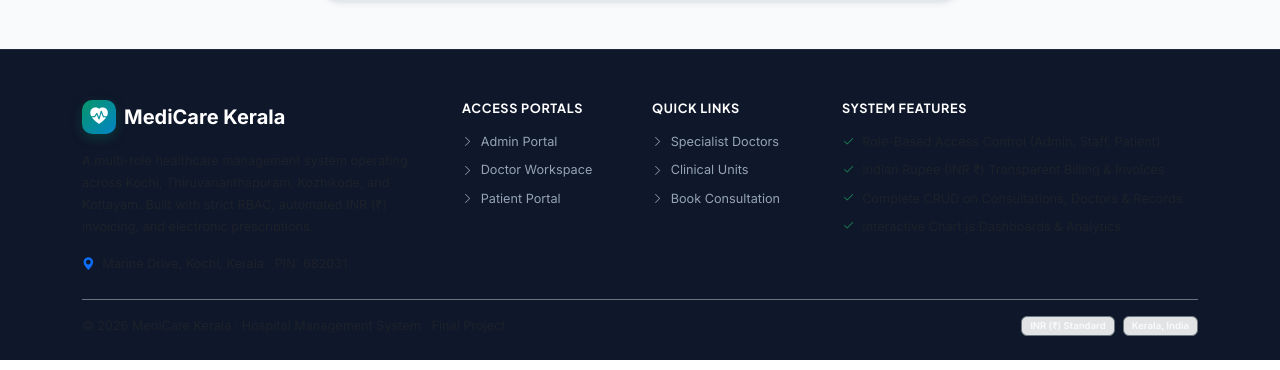
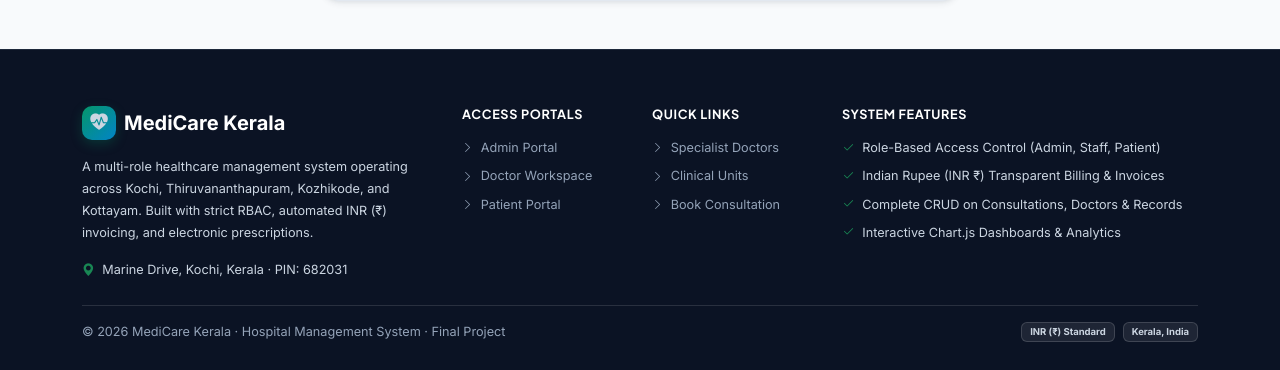
Before and after one commit to vaseemsadikkali/mainproject-medical, a Django app: page /accounts/register/ in a window 1280 px wide. Shown: the part 946-1316 px from the top of the page. Run offline with Django 5.2, Linux system fonts and the light colour scheme.

Commit message:
Fix footer text visibility with high contrast styling

```diff
--- a/static/css/custom.css
+++ b/static/css/custom.css
@@ -667,19 +667,38 @@ a:hover {
    Footer
    ========================================================================== */
 footer {
-  background: var(--slate-900);
-  color: var(--slate-400);
-  padding: 50px 0 24px;
+  background: #0b1324 !important;
+  color: #cbd5e1 !important;
+  padding: 56px 0 28px;
   margin-top: auto;
-  border-top: 1px solid var(--slate-800);
+  border-top: 1px solid #1e293b;
+}
+
+footer p,
+footer span,
+footer li,
+footer div {
+  color: #cbd5e1 !important;
+}
+
+footer .text-muted {
+  color: #94a3b8 !important;
+}
+
+footer h6 {
+  color: #ffffff !important;
+  font-weight: 700;
+  letter-spacing: 0.05em;
 }
 
 footer a {
-  color: var(--slate-400);
+  color: #94a3b8 !important;
+  text-decoration: none;
+  transition: all 0.2s ease;
 }
 
 footer a:hover {
-  color: #ffffff;
+  color: #38bdf8 !important;
 }
 
 /* ==========================================================================
--- a/templates/base.html
+++ b/templates/base.html
@@ -183,7 +183,7 @@
 </main>
 
 <!-- ===================== FOOTER ===================== -->
-<footer>
+<footer style="background: #0b1324 !important; color: #cbd5e1 !important; padding: 56px 0 28px; border-top: 1px solid #1e293b;">
   <div class="container">
     <div class="row g-4 mb-4">
       <div class="col-lg-4 col-md-6">
@@ -193,48 +193,48 @@
           </div>
           <span class="fs-5 fw-bold text-white">MediCare Kerala</span>
         </div>
-        <p class="small text-muted" style="line-height:1.75;">
+        <p class="small" style="color: #cbd5e1 !important; line-height: 1.75;">
           A multi-role healthcare management system operating across Kochi, Thiruvananthapuram, Kozhikode, and Kottayam. Built with strict RBAC, automated INR (₹) invoicing, and electronic prescriptions.
         </p>
-        <div class="small text-muted">
-          <i class="bi bi-geo-alt-fill text-primary me-1"></i> Marine Drive, Kochi, Kerala · PIN: 682031
+        <div class="small" style="color: #cbd5e1 !important;">
+          <i class="bi bi-geo-alt-fill text-success me-1"></i> Marine Drive, Kochi, Kerala · PIN: 682031
         </div>
       </div>
 
       <div class="col-lg-2 col-6">
         <h6 class="text-white fw-bold mb-3 small text-uppercase" style="letter-spacing:0.05em;">Access Portals</h6>
         <ul class="list-unstyled small mb-0">
-          <li class="mb-2"><a href="{% url 'login' %}"><i class="bi bi-chevron-right small me-1"></i> Admin Portal</a></li>
-          <li class="mb-2"><a href="{% url 'login' %}"><i class="bi bi-chevron-right small me-1"></i> Doctor Workspace</a></li>
-          <li class="mb-2"><a href="{% url 'login' %}"><i class="bi bi-chevron-right small me-1"></i> Patient Portal</a></li>
+          <li class="mb-2"><a href="{% url 'login' %}" style="color: #94a3b8; text-decoration: none;"><i class="bi bi-chevron-right small me-1"></i> Admin Portal</a></li>
+          <li class="mb-2"><a href="{% url 'login' %}" style="color: #94a3b8; text-decoration: none;"><i class="bi bi-chevron-right small me-1"></i> Doctor Workspace</a></li>
+          <li class="mb-2"><a href="{% url 'login' %}" style="color: #94a3b8; text-decoration: none;"><i class="bi bi-chevron-right small me-1"></i> Patient Portal</a></li>
         </ul>
       </div>
 
       <div class="col-lg-2 col-6">
         <h6 class="text-white fw-bold mb-3 small text-uppercase" style="letter-spacing:0.05em;">Quick Links</h6>
         <ul class="list-unstyled small mb-0">
-          <li class="mb-2"><a href="{% url 'doctors_list' %}"><i class="bi bi-chevron-right small me-1"></i> Specialist Doctors</a></li>
-          <li class="mb-2"><a href="{% url 'departments_list' %}"><i class="bi bi-chevron-right small me-1"></i> Clinical Units</a></li>
-          <li class="mb-2"><a href="{% url 'appointment_book' %}"><i class="bi bi-chevron-right small me-1"></i> Book Consultation</a></li>
+          <li class="mb-2"><a href="{% url 'doctors_list' %}" style="color: #94a3b8; text-decoration: none;"><i class="bi bi-chevron-right small me-1"></i> Specialist Doctors</a></li>
+          <li class="mb-2"><a href="{% url 'departments_list' %}" style="color: #94a3b8; text-decoration: none;"><i class="bi bi-chevron-right small me-1"></i> Clinical Units</a></li>
+          <li class="mb-2"><a href="{% url 'appointment_book' %}" style="color: #94a3b8; text-decoration: none;"><i class="bi bi-chevron-right small me-1"></i> Book Consultation</a></li>
         </ul>
       </div>
 
       <div class="col-lg-4 col-md-6">
         <h6 class="text-white fw-bold mb-3 small text-uppercase" style="letter-spacing:0.05em;">System Features</h6>
-        <ul class="list-unstyled small text-muted mb-0">
-          <li class="mb-2"><i class="bi bi-check2 text-success me-1"></i> Role-Based Access Control (Admin, Staff, Patient)</li>
-          <li class="mb-2"><i class="bi bi-check2 text-success me-1"></i> Indian Rupee (INR ₹) Transparent Billing & Invoices</li>
-          <li class="mb-2"><i class="bi bi-check2 text-success me-1"></i> Complete CRUD on Consultations, Doctors & Records</li>
-          <li class="mb-2"><i class="bi bi-check2 text-success me-1"></i> Interactive Chart.js Dashboards & Analytics</li>
+        <ul class="list-unstyled small mb-0" style="color: #cbd5e1 !important;">
+          <li class="mb-2" style="color: #cbd5e1 !important;"><i class="bi bi-check2 text-success me-1"></i> Role-Based Access Control (Admin, Staff, Patient)</li>
+          <li class="mb-2" style="color: #cbd5e1 !important;"><i class="bi bi-check2 text-success me-1"></i> Indian Rupee (INR ₹) Transparent Billing & Invoices</li>
+          <li class="mb-2" style="color: #cbd5e1 !important;"><i class="bi bi-check2 text-success me-1"></i> Complete CRUD on Consultations, Doctors & Records</li>
+          <li class="mb-2" style="color: #cbd5e1 !important;"><i class="bi bi-check2 text-success me-1"></i> Interactive Chart.js Dashboards & Analytics</li>
         </ul>
       </div>
     </div>
 
-    <div class="border-top border-secondary pt-3 d-flex justify-content-between align-items-center flex-wrap gap-2 text-muted small">
-      <div>&copy; 2026 MediCare Kerala · Hospital Management System · Final Project</div>
+    <div class="pt-3 d-flex justify-content-between align-items-center flex-wrap gap-2 small" style="border-top: 1px solid rgba(255, 255, 255, 0.12); color: #94a3b8 !important;">
+      <div style="color: #94a3b8 !important;">&copy; 2026 MediCare Kerala · Hospital Management System · Final Project</div>
       <div class="d-flex gap-2">
-        <span class="badge bg-secondary-subtle text-light border border-secondary px-2 py-1">INR (₹) Standard</span>
-        <span class="badge bg-secondary-subtle text-light border border-secondary px-2 py-1">Kerala, India</span>
+        <span class="badge px-2 py-1" style="background: rgba(255, 255, 255, 0.08); color: #e2e8f0; border: 1px solid rgba(255, 255, 255, 0.15);">INR (₹) Standard</span>
+        <span class="badge px-2 py-1" style="background: rgba(255, 255, 255, 0.08); color: #e2e8f0; border: 1px solid rgba(255, 255, 255, 0.15);">Kerala, India</span>
       </div>
     </div>
   </div>
--- a/templates/includes/custom_styles.html
+++ b/templates/includes/custom_styles.html
@@ -667,19 +667,38 @@ a:hover {
    Footer
    ========================================================================== */
 footer {
-  background: var(--slate-900);
-  color: var(--slate-400);
-  padding: 50px 0 24px;
+  background: #0b1324 !important;
+  color: #cbd5e1 !important;
+  padding: 56px 0 28px;
   margin-top: auto;
-  border-top: 1px solid var(--slate-800);
+  border-top: 1px solid #1e293b;
+}
+
+footer p,
+footer span,
+footer li,
+footer div {
+  color: #cbd5e1 !important;
+}
+
+footer .text-muted {
+  color: #94a3b8 !important;
+}
+
+footer h6 {
+  color: #ffffff !important;
+  font-weight: 700;
+  letter-spacing: 0.05em;
 }
 
 footer a {
-  color: var(--slate-400);
+  color: #94a3b8 !important;
+  text-decoration: none;
+  transition: all 0.2s ease;
 }
 
 footer a:hover {
-  color: #ffffff;
+  color: #38bdf8 !important;
 }
 
 /* ==========================================================================
```
